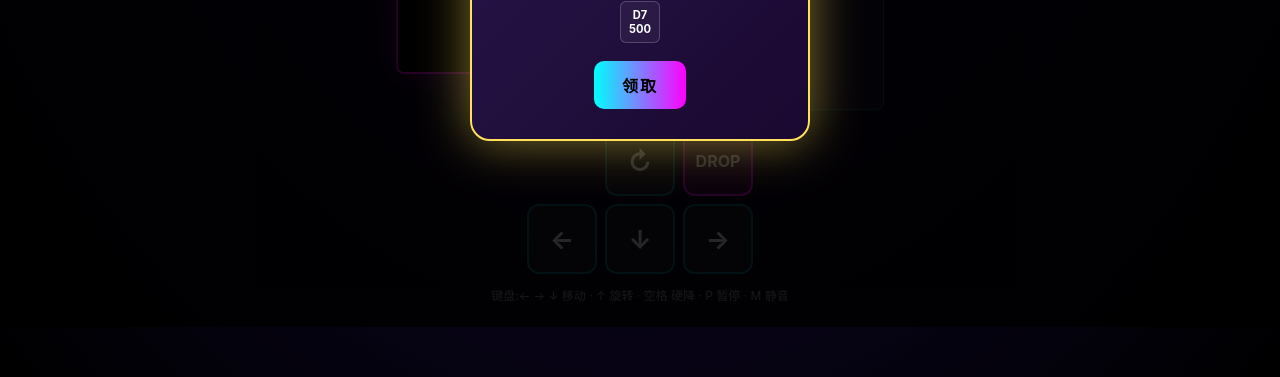
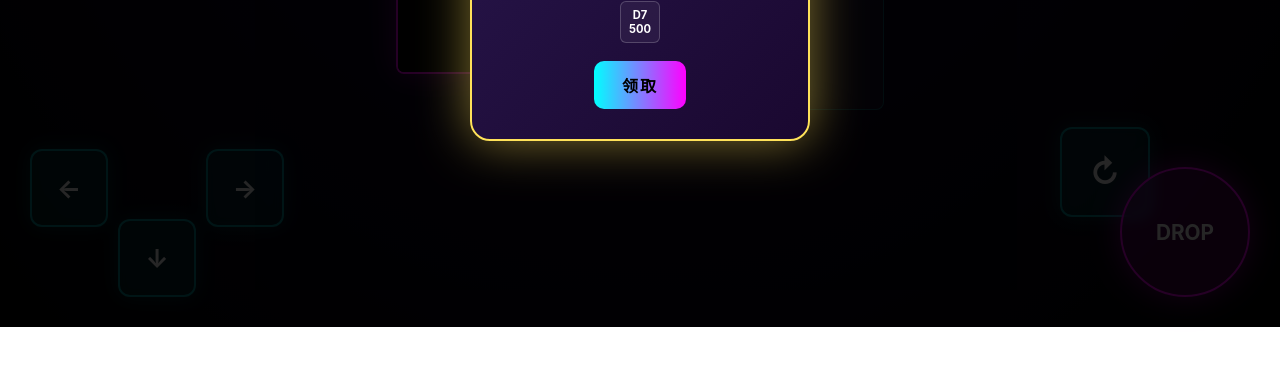
Before and after one commit to zihan-cpu/zihan-cpu.github.io, a plain HTML site: page index.html in a window 1280 px wide. Shown: the part 473-850 px from the top of the page. After the commit the page ends 800 px from the top, so only its background shows below. Drawn offline with Linux system fonts and the light colour scheme.

Commit message:
thumb-reach controls layout for iPad

```diff
--- a/index.html
+++ b/index.html
@@ -66,6 +66,36 @@
     grid-template-columns: repeat(3, 70px);
     grid-template-rows: 70px 70px;
     gap: 8px;
+  }
+  /* iPad / 大屏:把控制按钮固定到屏幕左右下角,拇指够得着 */
+  @media (min-width: 820px) {
+    .controls {
+      display: contents; /* 子按钮自由定位 */
+    }
+    .ctrl-btn {
+      position: fixed;
+      width: 78px; height: 78px;
+      z-index: 30;
+      backdrop-filter: blur(6px);
+      background: rgba(0,255,255,0.12) !important;
+      border: 2px solid rgba(0,255,255,0.5) !important;
+      box-shadow: 0 0 20px rgba(0,255,255,0.2);
+    }
+    /* 左手 D-pad — 屏幕左下 */
+    #btn-left   { left: 30px;  bottom: 100px; }
+    #btn-down   { left: 118px; bottom: 30px;  }
+    #btn-right  { left: 206px; bottom: 100px; }
+    /* 右手动作 — 屏幕右下 */
+    #btn-rotate { right: 130px; bottom: 110px; width:90px; height:90px; font-size:2em; }
+    #btn-drop   {
+      right: 30px; bottom: 30px;
+      width: 130px; height: 130px;
+      font-size: 1.3em !important;
+      background: rgba(255,0,255,0.25) !important;
+      border-color: #ff00ff !important;
+      box-shadow: 0 0 30px rgba(255,0,255,0.5) !important;
+      border-radius: 50% !important;
+    }
   }
   .ctrl-btn {
     background: rgba(255,255,255,0.08);
```
